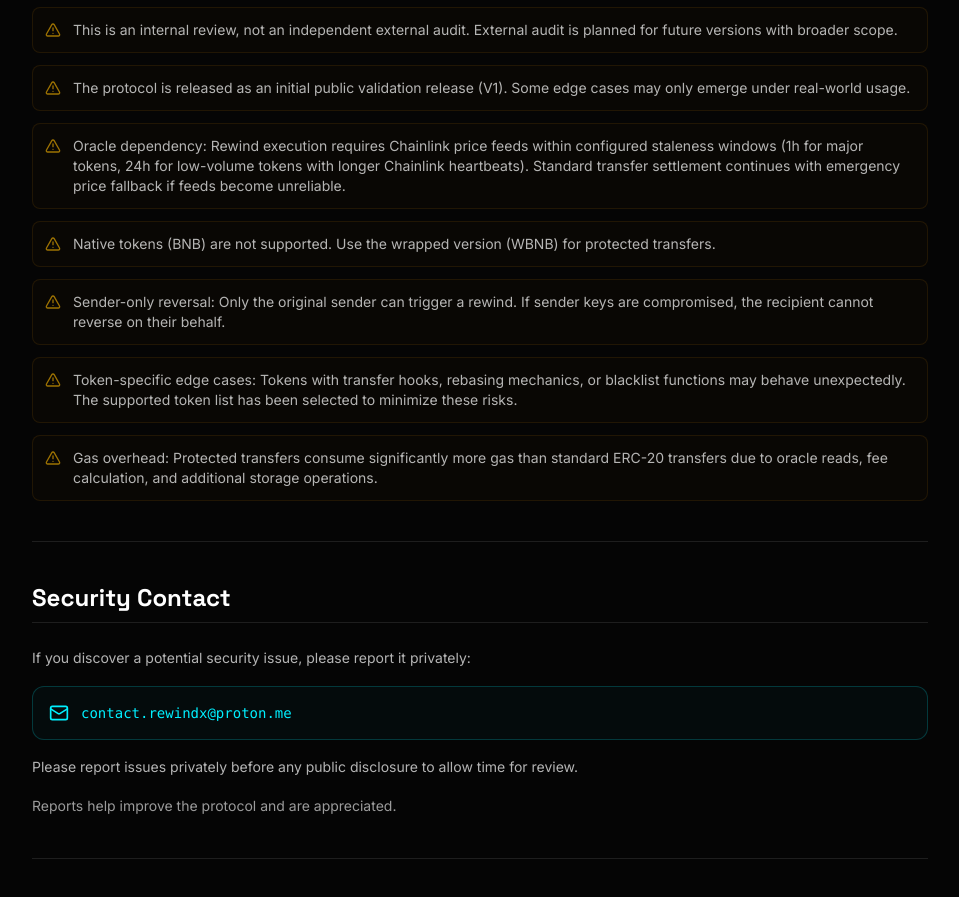
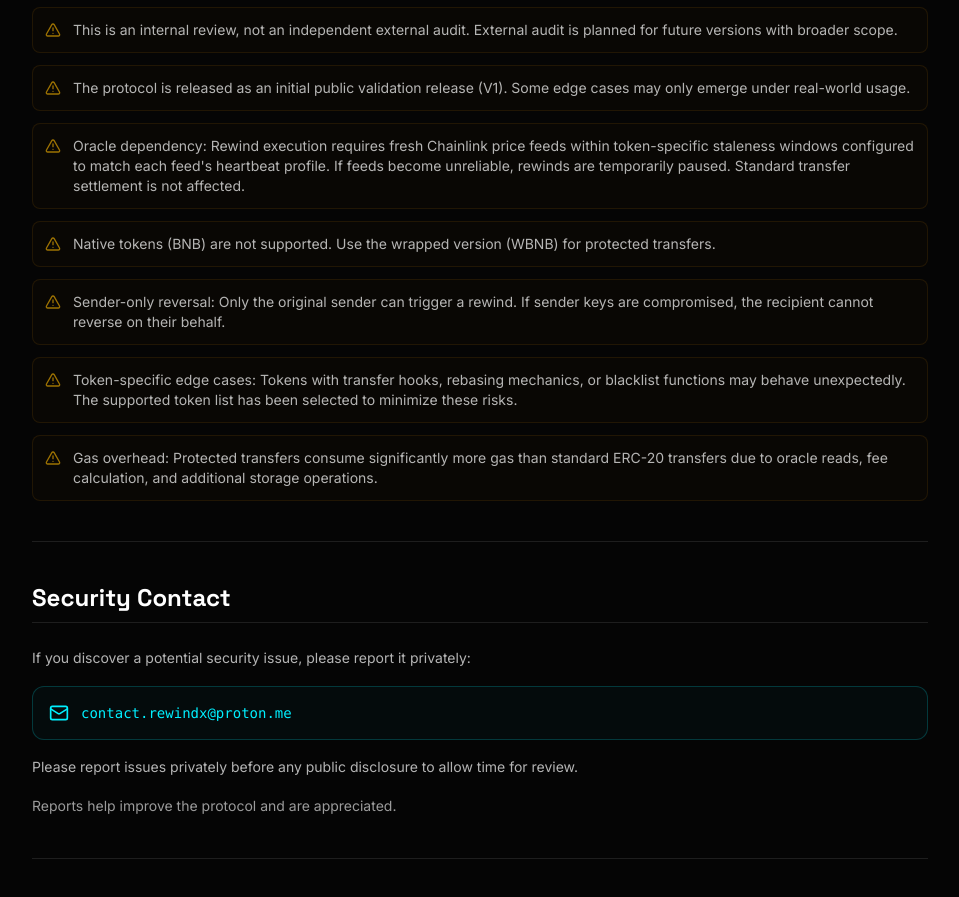
Before and after one commit to calvinrewindx/rewindx-landing, a Next.js app: page /security in a window 1280 px wide. Shown: the part 4240-5137 px from the top of the page, without its empty margins (160-1119 px from the left). Built offline with nearby package versions, Linux system fonts and the light colour scheme.

Commit message:
fix: clearer oracle dependency wording on /security

```diff
--- a/content/rewindx-security-page.md
+++ b/content/rewindx-security-page.md
@@ -131,7 +131,7 @@ This architectural simplicity is intentional. It reduces exposure to several com
 
 - The protocol is released as an initial public validation release (V1). Some edge cases may only emerge under real-world usage.
 
-- **Oracle dependency:** Rewind execution requires Chainlink price feeds within configured staleness windows (1h for major tokens, 24h for low-volume tokens with longer Chainlink heartbeats). Standard transfer settlement continues with emergency price fallback if feeds become unreliable.
+- **Oracle dependency:** Rewind execution requires fresh Chainlink price feeds within token-specific staleness windows configured to match each feed's heartbeat profile. If feeds become unreliable, rewinds are temporarily paused. Standard transfer settlement is not affected.
 
 - **Native tokens (BNB)** are not supported. Use the wrapped version (WBNB) for protected transfers.
 
--- a/src/app/security/page.tsx
+++ b/src/app/security/page.tsx
@@ -347,7 +347,7 @@ export default function SecurityPage() {
                 {[
                   "This is an internal review, not an independent external audit. External audit is planned for future versions with broader scope.",
                   "The protocol is released as an initial public validation release (V1). Some edge cases may only emerge under real-world usage.",
-                  "Oracle dependency: Rewind execution requires Chainlink price feeds within configured staleness windows (1h for major tokens, 24h for low-volume tokens with longer Chainlink heartbeats). Standard transfer settlement continues with emergency price fallback if feeds become unreliable.",
+                  "Oracle dependency: Rewind execution requires fresh Chainlink price feeds within token-specific staleness windows configured to match each feed's heartbeat profile. If feeds become unreliable, rewinds are temporarily paused. Standard transfer settlement is not affected.",
                   "Native tokens (BNB) are not supported. Use the wrapped version (WBNB) for protected transfers.",
                   "Sender-only reversal: Only the original sender can trigger a rewind. If sender keys are compromised, the recipient cannot reverse on their behalf.",
                   "Token-specific edge cases: Tokens with transfer hooks, rebasing mechanics, or blacklist functions may behave unexpectedly. The supported token list has been selected to minimize these risks.",
```
